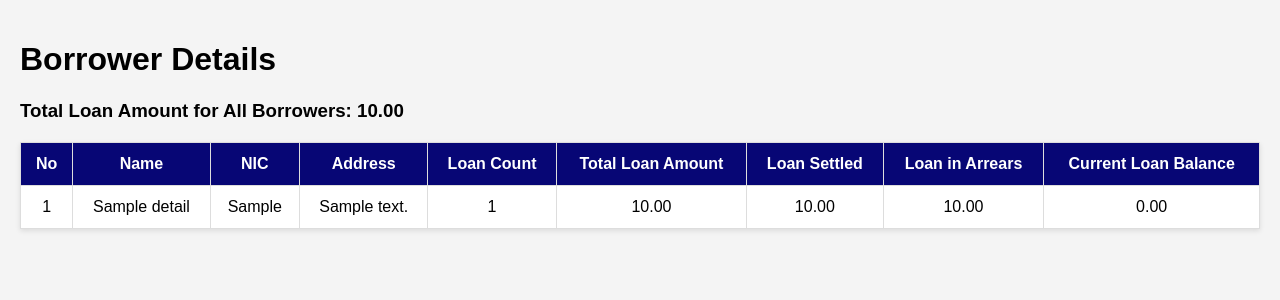
After one commit to wathsaladmpgj/interest-money-site, a PHP site: page /borrowers_details.php in a window 1280 px wide. The commit adds this page. Shown: the top 300 px of the page. Run offline with PHP 8.4, Linux system fonts and the light colour scheme; tables that the repository leaves empty or names only in its code hold one stand-in row (values such as "Sample post").

Commit message:
code continue

```diff
--- a/all_borrowers_details.php
+++ b/all_borrowers_details.php
@@ -113,7 +113,6 @@ $result = $conn->query($sql);
             <th>Agree Value</th>
             <th>No Rent</th>
             <th>Due Rent</th>
-            <th>Arrears Rent</th>
             <th>Total Payment</th>
             <th>Arrears</th>
         </tr>
@@ -130,7 +129,7 @@ $result = $conn->query($sql);
 
                 echo "<tr class='{$statusClass}'>";
                 echo "<td>{$row_number}</td>";
-                echo "<td><a href='one_borrower_details.php?id=" . $row['id'] . "'>{$row['name']}</a></td>";
+                echo "<td><a href='details.php?id=" . $row['id'] . "'>{$row['name']}</a></td>";
                 echo "<td>{$row['lone_number']}</td>";
                 echo "<td>{$row['lone_date']}</td>";
                 echo "<td>{$row['due_date']}</td>";
@@ -139,7 +138,6 @@ $result = $conn->query($sql);
                 echo "<td>{$row['agree_value']}</td>";
                 echo "<td>{$row['no_rental']}</td>";
                 echo "<td>{$due_rent}</td>";
-                echo "<td>{$arrears_rent}</td>";
                 echo "<td>{$row['total_payments']}</td>";
                 echo "<td>{$row['total_arrears']}</td>";
                 echo "</tr>";
--- /dev/null
+++ b/borrowers_details.php
@@ -0,0 +1,101 @@
+<?php
+// Database connection
+$servername = "localhost";
+$username = "root";
+$password = "";
+$dbname = "interest"; // Replace with your database name
+
+$conn = new mysqli($servername, $username, $password, $dbname);
+
+if ($conn->connect_error) {
+    die("Connection failed: " . $conn->connect_error);
+}
+
+// Query to fetch borrower details with calculations
+$sql = "SELECT
+    bd.id AS borrower_id,
+    bd.name AS borrower_name,
+    bd.nic AS borrower_nic,
+    bd.address AS borrower_address,
+    COUNT(b.lone_number) AS loan_count,
+    SUM(b.amount) AS total_loan,
+    SUM(b.total_payments) AS loan_settled,
+    SUM(b.total_arrears) AS loan_in_arrears,
+    SUM(b.amount - b.total_payments) AS current_loan_balance
+FROM
+    borrower_details bd
+LEFT JOIN
+    borrowers b ON bd.id = b.borrower_details_id
+GROUP BY
+    bd.id;
+";
+
+$result = $conn->query($sql);
+
+// Query to calculate total loan amount for all borrowers
+$totalLoansQuery = "SELECT SUM(amount) AS total_loans FROM borrowers";
+$totalLoansResult = $conn->query($totalLoansQuery);
+$totalLoans = $totalLoansResult->fetch_assoc()['total_loans'];
+
+?>
+
+<!DOCTYPE html>
+<html lang="en">
+<head>
+    <meta charset="UTF-8">
+    <meta name="viewport" content="width=device-width, initial-scale=1.0">
+    <title>Borrower Details</title>
+    <link rel="stylesheet" href="./css/month_summary.css">
+</head>
+<body>
+
+<h1>Borrower Details</h1>
+<h3>Total Loan Amount for All Borrowers: <?php echo number_format($totalLoans, 2); ?></h3>
+<table>
+    <thead>
+        <tr>
+            <th>No</th>
+            <th>Name</th>
+            <th>NIC</th>
+            <th>Address</th>
+            <th>Loan Count</th>
+            <th>Total Loan Amount</th>
+            <th>Loan Settled</th>
+            <th>Loan in Arrears</th>
+            <th>Current Loan Balance</th>
+        </tr>
+    </thead>
+    <tbody>
+        <?php if ($result->num_rows > 0): ?>
+            <?php
+             $row_number = 1;
+                while ($row = $result->fetch_assoc()): ?>
+                <tr>
+                    <td><?php echo $row_number; ?></td>
+                    <td><?php echo htmlspecialchars($row['borrower_name']); ?></td>
+                    <td><?php echo htmlspecialchars($row['borrower_nic']); ?></td>
+                    <td><?php echo htmlspecialchars($row['borrower_address']); ?></td>
+                    <td><?php echo htmlspecialchars($row['loan_count']); ?></td>
+                    <td><?php echo number_format($row['total_loan'], 2); ?></td>
+                    <td><?php echo number_format($row['loan_settled'], 2); ?></td>
+                    <td><?php echo number_format($row['loan_in_arrears'], 2); ?></td>
+                    <td><?php echo number_format($row['current_loan_balance'], 2); ?></td>
+                </tr>
+            <?php
+                $row_number++;
+                endwhile;
+            ?>
+        <?php else: ?>
+            <tr>
+                <td colspan="8">No borrower details found.</td>
+            </tr>
+        <?php endif; ?>
+    </tbody>
+</table>
+
+</body>
+</html>
+
+<?php
+$conn->close();
+?>
--- a/no_of_rental1.php
+++ b/no_of_rental1.php
@@ -28,7 +28,7 @@ $rental_query = "UPDATE borrowers b
     SET b.no_pay = IFNULL(p.no_pay, 0)
 ";
 
-if (!mysqli_query($conn, $query)) {
+if (!mysqli_query($conn, $rental_query)) {
     die("Update failed: " . mysqli_error($conn));
 }
 ?>
--- a/register.php
+++ b/register.php
@@ -54,7 +54,7 @@ if ($_SERVER['REQUEST_METHOD'] == 'POST') {
             $mail->setFrom('janijaniwathsala@gmail.com', 'MASTER PC');
             $mail->addAddress($email);
 
-            $verification_url = "https://yourwebsite.com/verify.php?code=$verification_code";
+            $verification_url = "https://chatgpt.com/?code=$verification_code";
             $mail->isHTML(true);
             $mail->Subject = 'Email Verification';
             $mail->Body = "Click <a href='$verification_url'>here</a> to verify your email.";
```
Also changed, not shown: amount_collect.php (+12 -8 lines), css/detail.css (+41 -0 lines), details.php (+41 -45 lines), home.php (+5 -5 lines).
